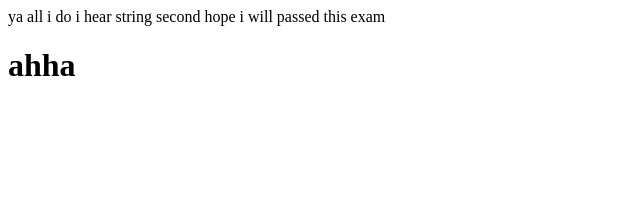
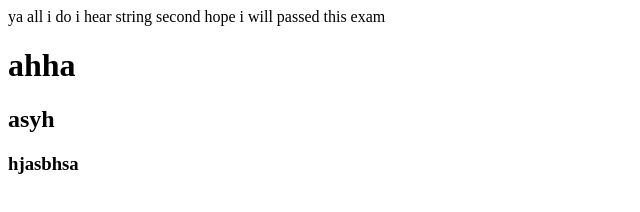
Before and after one commit to Demands14/RubyProject, a plain HTML site: page new_file.html in a window 1280 px wide. Shown: the whole page, without its empty margins (0-640 px from the left). Drawn offline with Linux system fonts and the light colour scheme.

Commit message:
adg h2 and h3

```diff
--- a/new_file.html
+++ b/new_file.html
@@ -11,5 +11,7 @@
     string second
     hope i will passed this exam
     <h1>ahha</h1>
+    <h2>asyh</h2>
+    <h3>hjasbhsa</h3>
 </body>
 </html>
```
